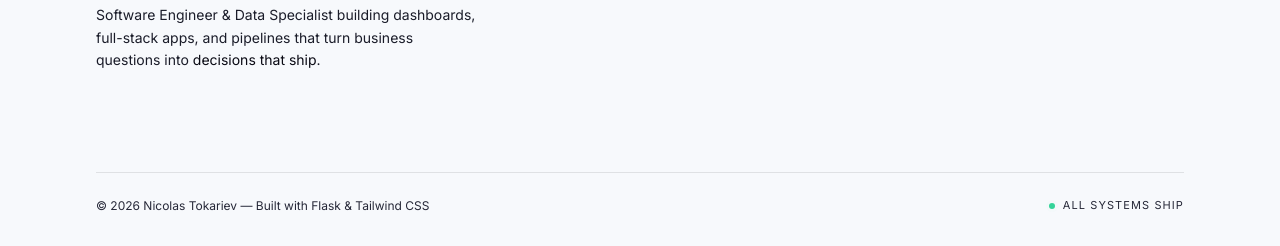
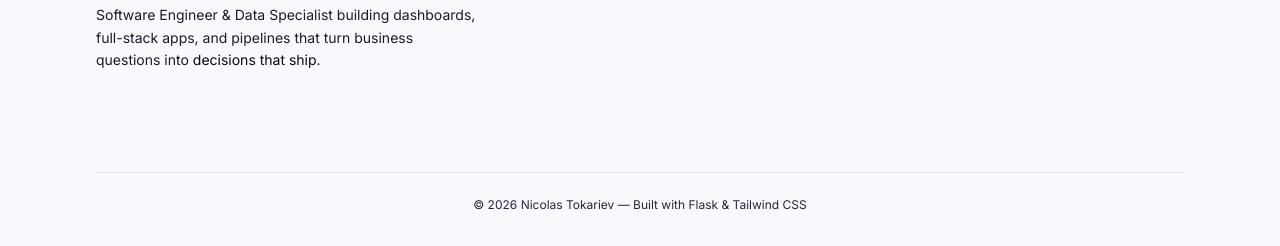
Before and after one commit to ntkrv/personal_website, a Flask app: page /admin/project/add in a window 1280 px wide. Shown: the part 1409-1655 px from the top of the page. After the commit the page ends 1619 px from the top, so only its background shows below. Run offline with Flask 3, Linux system fonts and the light colour scheme; the visitor is signed in with stand-in values (Sample User, id 1).

Commit message:
ui: drop "View source on GitHub" link and "All systems ship" badge from footer
Co-Authored-By: Claude Opus 4.7 (1M context) <noreply@anthropic.com>

```diff
--- a/templates/base.html
+++ b/templates/base.html
@@ -226,27 +226,13 @@
               </svg>
             </a>
           </div>
-          <a href="https://github.com/ntkrv" target="_blank" rel="noopener"
-             class="inline-flex items-center gap-1.5 text-xs text-white/45 [.light_&]:text-ink-500 hover:text-white [.light_&]:hover:text-ink-900 transition">
-            <svg class="w-3.5 h-3.5" fill="none" stroke="currentColor" stroke-width="2" viewBox="0 0 24 24">
-              <path stroke-linecap="round" stroke-linejoin="round" d="M16 18l6-6-6-6M8 6l-6 6 6 6"/>
-            </svg>
-            View source on GitHub
-          </a>
         </div>
       </div>
 
       <!-- Bottom bar -->
-      <div class="border-t border-white/5 [.light_&]:border-ink-900/10 pt-6 flex flex-col sm:flex-row items-center justify-between gap-3">
+      <div class="border-t border-white/5 [.light_&]:border-ink-900/10 pt-6 flex justify-center sm:justify-start">
         <div class="text-xs text-white/40 [.light_&]:text-ink-500 text-center sm:text-left">
           © {{ current_year or 2025 }} Nicolas Tokariev — Built with Flask &amp; Tailwind CSS
-        </div>
-        <div class="text-[11px] uppercase tracking-widest text-white/30 [.light_&]:text-ink-500 inline-flex items-center gap-2">
-          <span class="relative flex h-1.5 w-1.5">
-            <span class="animate-ping absolute inline-flex h-full w-full rounded-full bg-emerald-400 opacity-75"></span>
-            <span class="relative inline-flex rounded-full h-1.5 w-1.5 bg-emerald-400"></span>
-          </span>
-          All systems ship
         </div>
       </div>
 
```
